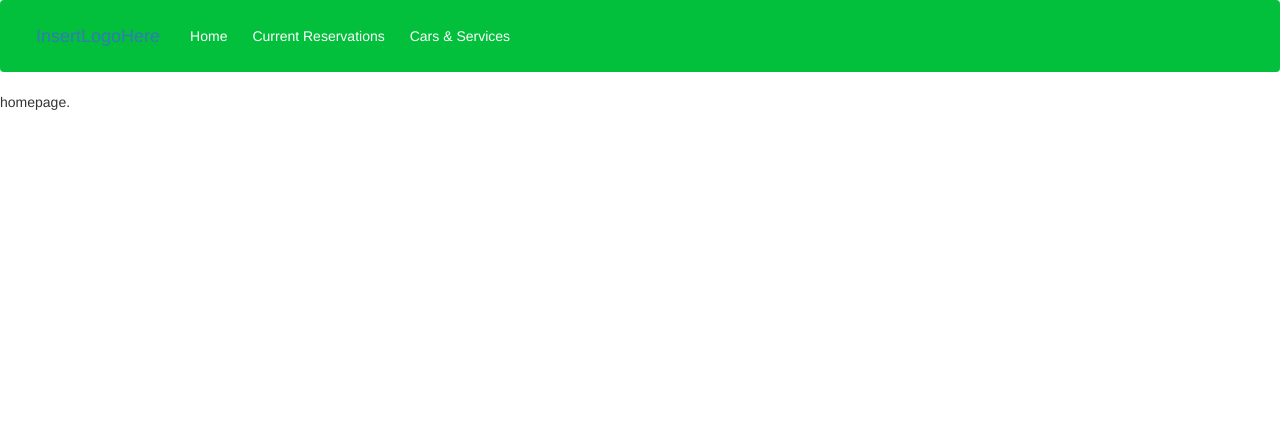
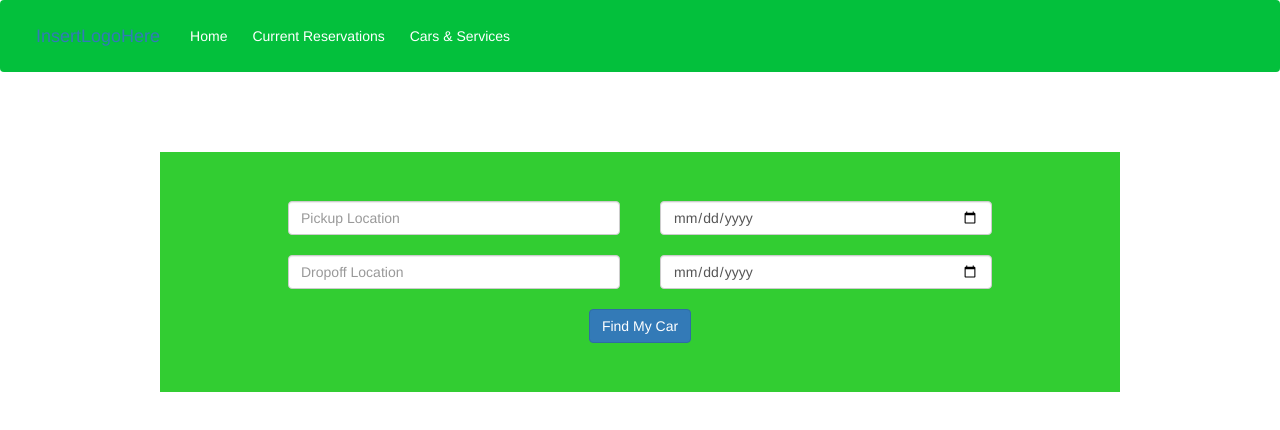
Before and after one commit to SWEFinal72/SWE_Team72, a React (Create React App) app: page / in a window 1280 px wide. Shown: the top 430 px of the page. Built offline with nearby package versions, Linux system fonts and the light colour scheme.

Commit message:
Hopefully this works

```diff
--- a/package.json
+++ b/package.json
@@ -8,6 +8,7 @@
     "@testing-library/user-event": "^13.5.0",
     "bootstrap": "^3.4.1",
     "react": "^18.2.0",
+    "react-bootstrap": "^2.10.1",
     "react-bootstrap-validation": "^0.1.11",
     "react-dom": "^18.2.0",
     "react-router-dom": "^6.22.2",
--- /dev/null
+++ b/src/Components/AvaliablityTable.js
@@ -0,0 +1,27 @@
+
+import React from 'react';
+import { Container, Form, Button } from 'react-bootstrap';
+
+function AvailabilityTable() {
+  return (
+    <Container style={{ backgroundColor: "limegreen", width: '100%', display: "flex", justifyContent: "center", alignItems: 'center', minHeight: '30vh' }}>
+      <Form style={{ display: 'block', padding: '20px', width: '80%' }}>
+        <div style={{ display: 'flex', justifyContent: 'space-evenly', alignItems: 'center', flexDirection: 'row', gap: "40px", marginBottom: '20px' }}>
+          <Form.Control style={{ width: '50%' }} type="text" placeholder="Pickup Location" />
+          <Form.Control style={{ width: '50%' }} type="date" aria-label="Date" placeholder='Pickup Date' />
+        </div>
+        <div style={{ display: "flex", alignItems: "center", justifyContent: "space-evenly", gap: '40px' }}>
+          <Form.Control style={{ width: '50%' }} type="text" placeholder="Dropoff Location" />
+          <Form.Control style={{ width: '50%' }} type="date" aria-label="Date" placeholder='Pickup Date' />
+        </div>
+        <div style={{ display: 'flex', justifyContent: 'center', alignItems: 'center', marginTop: '20px' }}>
+          <Button  variant="primary" type="submit">
+            Find My Car
+          </Button>
+        </div>
+      </Form>
+    </Container>
+  );
+}
+
+export default AvailabilityTable;
--- a/src/Components/Home.js
+++ b/src/Components/Home.js
@@ -1,8 +1,10 @@
+import AvaliablityTable from "./AvaliablityTable";
 function Home() {
     return(
-        <p>
-            homepage.
-        </p>
+        <div className="Home-div">
+
+            <AvaliablityTable />
+        </div>
     )
 }
 
--- a/src/index.css
+++ b/src/index.css
@@ -1,3 +1,5 @@
+
+
 
 /* Styling for the whole navigation bar like background color and more */
 .navbar {
@@ -17,3 +19,13 @@
 .nav-links-container a {
   color: #FFFFFF;
 }
+.Home-div{
+  display: flex;
+  justify-content: center;
+  align-items: center;
+  margin-left: 20vh;
+  margin-right: 20vh;
+  margin-top: 10vh;
+  margin-bottom: 10vh;
+  background-color: #03C03C;
+}
```
Also changed, not shown: 1 other file (tests, documents, lock files or other folders).
